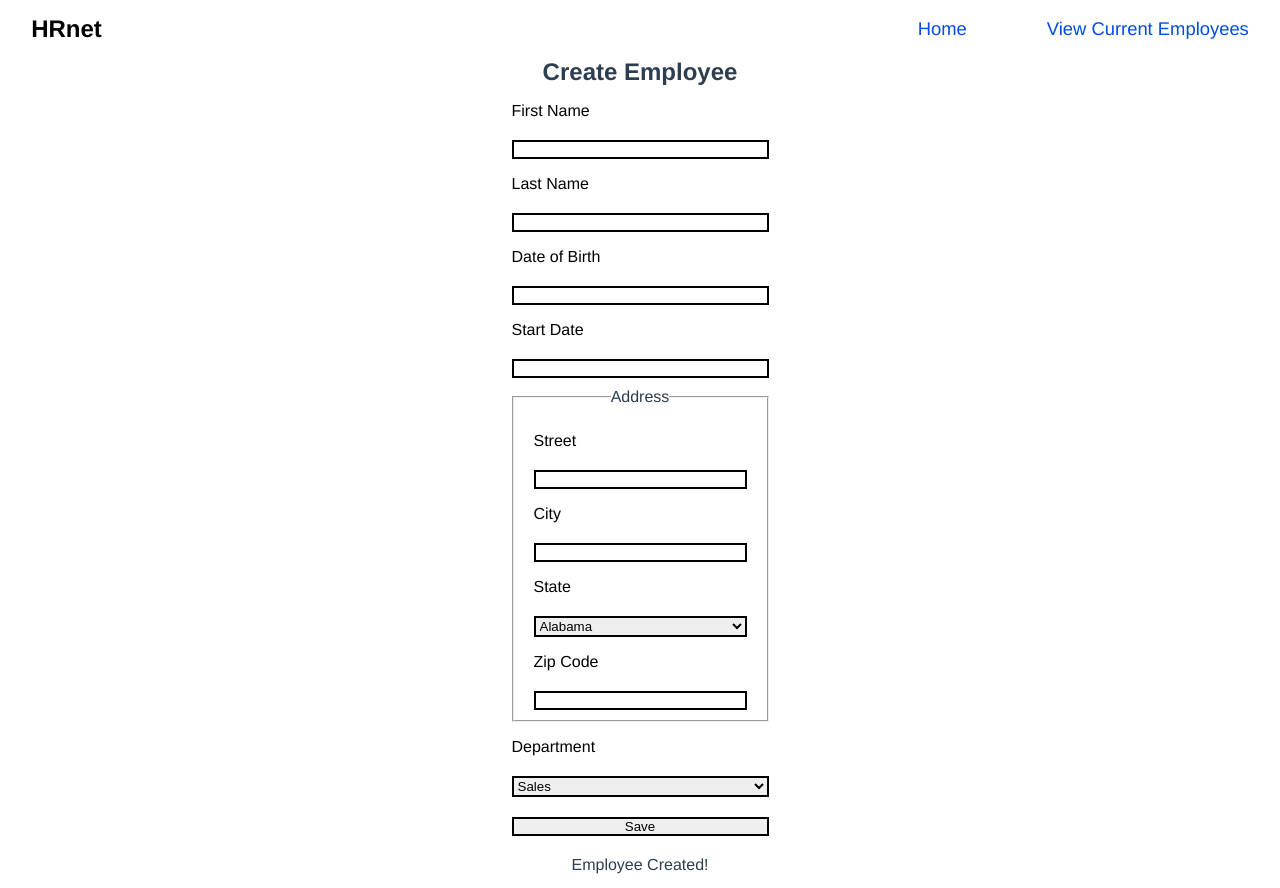
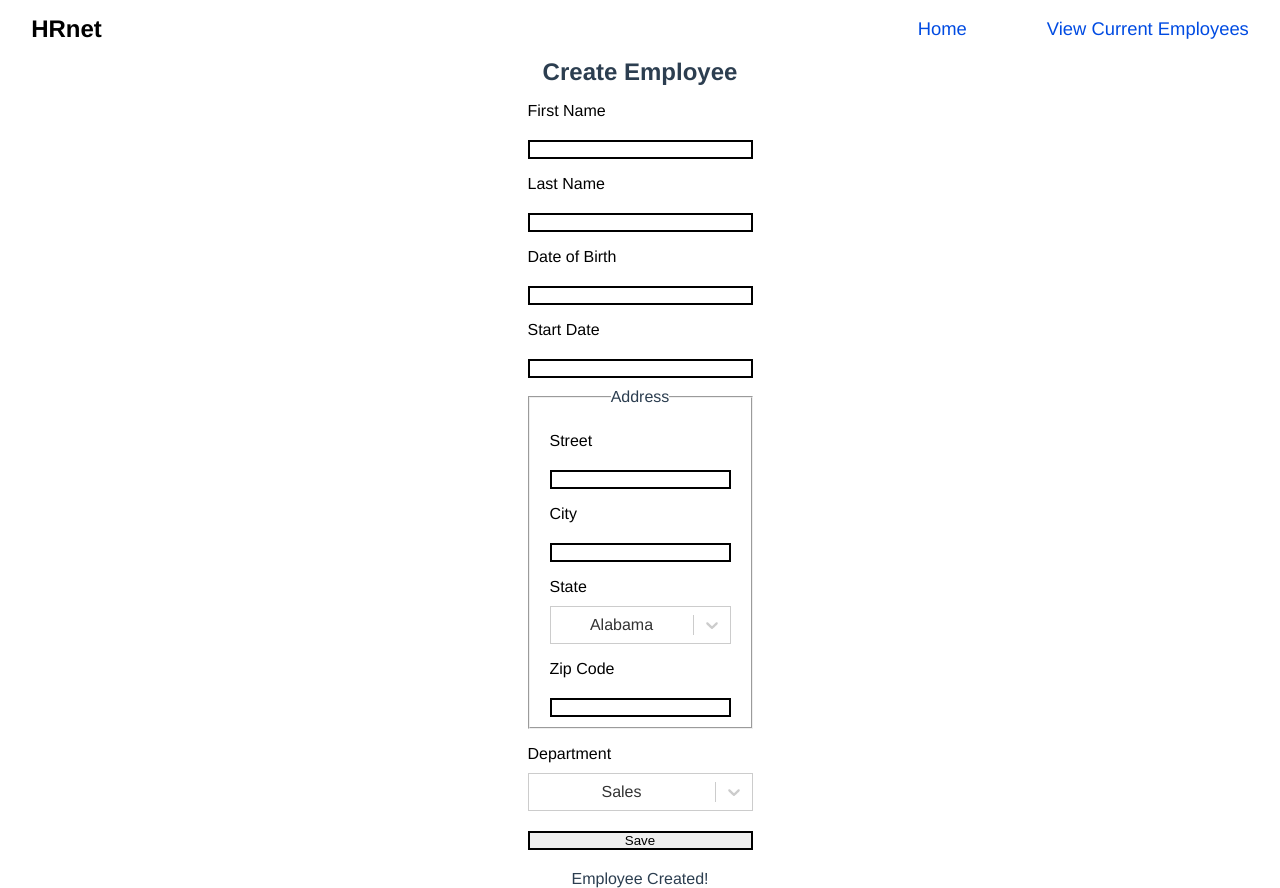
Before and after one commit to matohoundev/HRnet, a React (Create React App) app: page / in a window 1280 px wide. Built offline with nearby package versions, Linux system fonts and the light colour scheme.

Commit message:
select in progress

```diff
--- a/package.json
+++ b/package.json
@@ -13,6 +13,7 @@
     "react-redux": "^8.0.5",
     "react-router-dom": "^6.8.0",
     "react-scripts": "5.0.1",
+    "react-select": "^5.7.0",
     "redux": "^4.2.1",
     "web-vitals": "^2.1.4"
   },
--- a/src/pages/home/Main.js
+++ b/src/pages/home/Main.js
@@ -2,6 +2,7 @@ import React, { useState } from "react";
 import { useDispatch } from "react-redux";
 import { states } from "../../data/states";
 import { addEmployee } from "../../redux/actions/employeeActions";
+import Select from "react-select";
 
 const Main = () => {
   const dispatch = useDispatch();
@@ -14,6 +15,27 @@ const Main = () => {
   const [state, setState] = useState(states[0].name);
   const [zipCode, setZipCode] = useState("");
   const [department, setDepartment] = useState("Sales");
+  const optionsForStates = states.map((state) => ({
+    value: state.name,
+    label: state.name,
+  }));
+  const optionsForDepartment = [
+    { value: "Sales", label: "Sales" },
+    { value: "Marketing", label: "Marketing" },
+    { value: "Engineering", label: "Engineering" },
+    { value: "Human Resources", label: "Human Resources" },
+    { value: "Legal", label: "Legal" },
+  ];
+
+  const handleChange = (e, selected) => {
+    if (selected === "states") {
+      setState(e.value);
+    }
+    if (selected === "department") {
+      setDepartment(e.value);
+    }
+  };
+
   const saveEmployee = (e) => {
     e.preventDefault();
     const employee = {
@@ -80,17 +102,13 @@ const Main = () => {
             />
 
             <label htmlFor="state">State</label>
-            <select
-              name="state"
-              id="state"
-              onChange={(e) => setState(e.target.value)}
-            >
-              {states.map((state, index) => (
-                <option key={index} value={state.name}>
-                  {state.name}
-                </option>
-              ))}
-            </select>
+            <Select
+              defaultValue={optionsForStates[0]}
+              className="select"
+              name="states"
+              options={optionsForStates}
+              onChange={(e) => handleChange(e, "states")}
+            />
 
             <label htmlFor="zip-code">Zip Code</label>
             <input
@@ -100,7 +118,7 @@ const Main = () => {
             />
           </fieldset>
 
-          <label htmlFor="department">Department</label>
+          {/* <label htmlFor="department">Department</label>
           <select
             name="department"
             id="department"
@@ -111,7 +129,15 @@ const Main = () => {
             <option value="Engineering">Engineering</option>
             <option value="Human Resources">Human Resources</option>
             <option value="Legal">Legal</option>
-          </select>
+          </select> */}
+          <label htmlFor="department">Department</label>
+          <Select
+            defaultValue={optionsForDepartment[0]}
+            className="select"
+            name="department"
+            options={optionsForDepartment}
+            onChange={(e) => handleChange(e, "department")}
+          />
           <input type="submit" value="Save" className="btnSubmit" />
         </form>
       </div>
--- a/src/pages/home/main.scss
+++ b/src/pages/home/main.scss
@@ -18,9 +18,23 @@ input {
   border: 2px solid black;
 }
 
-select {
+.select {
+  margin-top: -10px;
   width: 100%;
-  border: 2px solid black;
+  min-width: 180px;
+  > div {
+    // border: 2px solid black;
+    min-height: fit-content;
+    border-radius: 0;
+    &:hover {
+      // border: 2px solid black;
+      box-shadow: none;
+    }
+    &:focus {
+      // border: 2px solid black;
+      box-shadow: none;
+    }
+  }
 }
 
 .btnSubmit {
```
Also changed, not shown: 1 other file (tests, documents, lock files or other folders).
